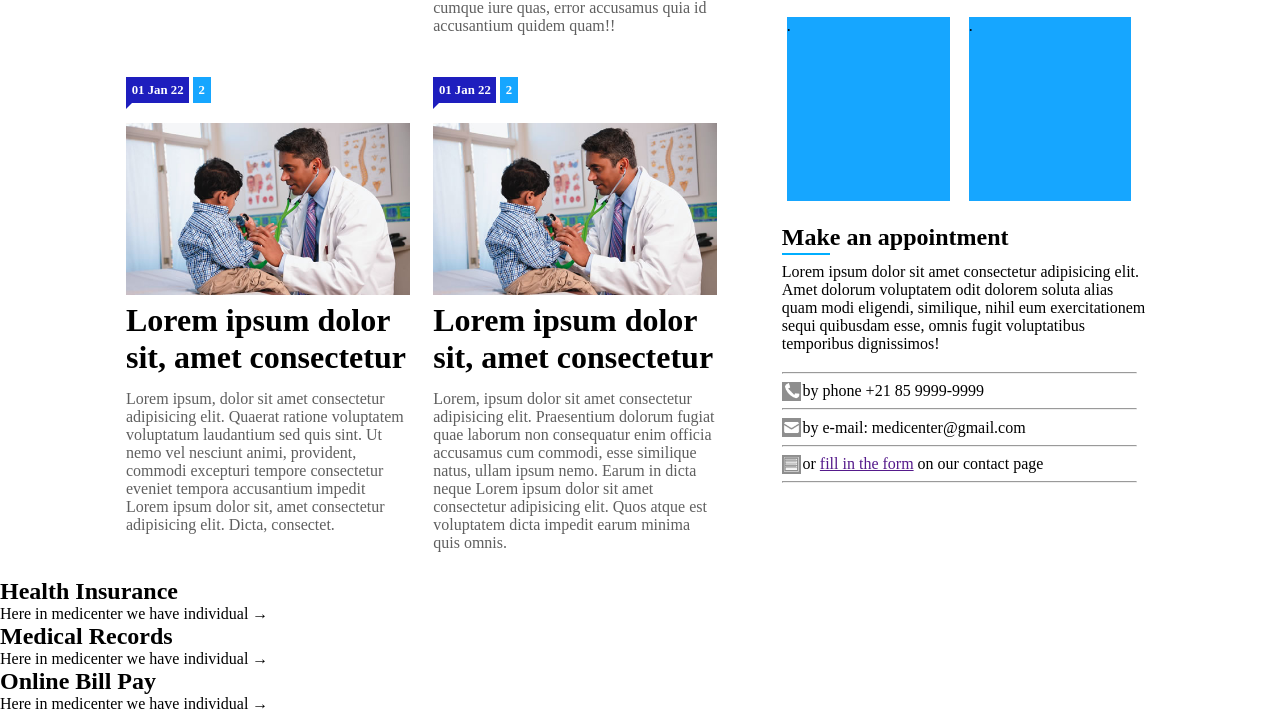
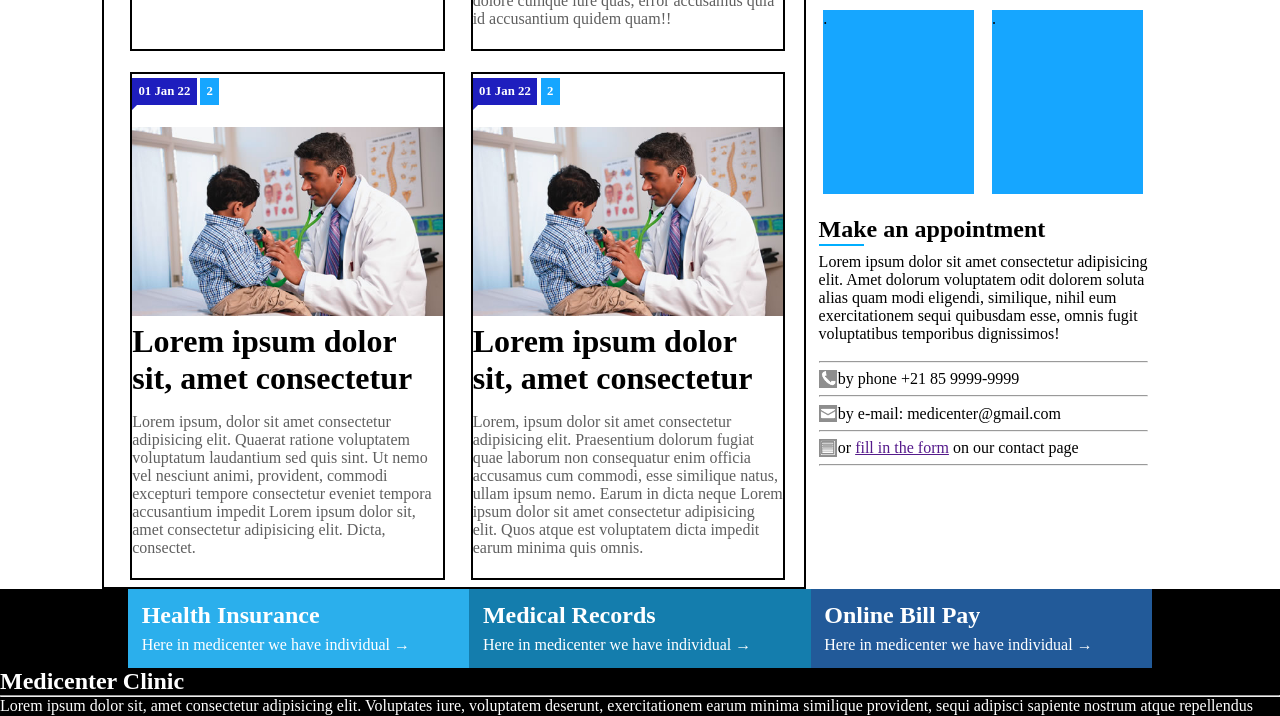
Before and after one commit to vinifell/Atividade-Medicenter, a plain HTML site: page index.html in a window 1280 px wide. Shown: the part 1342-2058 px from the top of the page. Drawn offline with Linux system fonts and the light colour scheme.

Commit message:
Medicenter 4.0

```diff
--- a/index.html
+++ b/index.html
@@ -33,17 +33,17 @@
                 <div id="NT2">2</div>
             </section>
             <section class="Quadrados">
-                <section class="QuadradoEmergencia">
+                <section class="Quadrado1">
                     <h2 class="TQ">Emergency Case</h2>
                     <p class="PQ">if you need a doctor urgently outside of medicenter opening hours, call emergency appointment number for emergency service.</p>
                     <button class="ReadMore">Read More &rightarrow; </button>
                 </section>
-                <section class="QuadradoDoutor">
+                <section class="Quadrado2">
                     <h2 class="TQ">Doctors Timetable</h2>
                     <p class="PQ">Here at medicente we haver individual doctor's lists. Click read more below to see services and current timetable for our doctors.</p>
                     <button class="ReadMore" id="B2">Read more &rightarrow;</button>
                 </section>
-                <section class="QuadradoHoras">
+                <section class="Quadrado3">
                     <h2 id="TituloHoras">Opening hours</h2>
                     <p Class="Day">Monday - Friday</p>
                     <p class="Hours">8:00-17:00</p>
@@ -132,17 +132,19 @@
         </section>
     </main>
     <footer>
-            <section>
-                <h2>Health Insurance</h2>
-                <p>Here in medicenter we have individual &rightarrow;</p>
-            </section>
-            <section>
-                <h2>Medical Records</h2>
-                <p>Here in medicenter we have individual &rightarrow;</p>
-            </section>
-            <section>
-                <h2>Online Bill Pay</h2>
-                <p>Here in medicenter we have individual &rightarrow;</p>
+            <section class="Quadrados">
+                <section class="Quadrado1">
+                    <h2 class="TSB">Health Insurance</h2>
+                    <p class="DSB">Here in medicenter we have individual &rightarrow;</p>
+                </section>
+                <section class="Quadrado2">
+                    <h2 class="TSB">Medical Records</h2>
+                    <p class="DSB">Here in medicenter we have individual &rightarrow;</p>
+                </section>
+                <section class="Quadrado3">
+                    <h2 class="TSB">Online Bill Pay</h2>
+                    <p class="DSB">Here in medicenter we have individual &rightarrow;</p>
+                </section>
             </section>
             <section>
                 <div>
--- a/style.css
+++ b/style.css
@@ -87,17 +87,17 @@ ul{
     margin: 0% 10%;
 }
 
-.QuadradoEmergencia{
+.Quadrado1{
     background-color: rgb(43, 175, 236);
     width: 34%;
 }
 
-.QuadradoDoutor{
+.Quadrado2{
     background-color: rgb(20, 125, 173);
     width: 34%;
 }
 
-.QuadradoHoras{
+.Quadrado3{
     background-color: rgb(34, 90, 153);
     width: 34%;
 }
@@ -220,13 +220,14 @@ ul{
     width: 44.4%;
     padding-bottom: 3%;
     margin: 2% 0% 1% 3.7%;
+    border: 2px solid black;
 }
 
 #PrimeiraColuna{
     margin-left: 8%;
-    margin-right: 0%;
     display: inline-block;
-    width: 49.9%;
+    width: 59%;
+    border: 2px solid black;
 }
 
 main{
@@ -265,7 +266,6 @@ main{
 #SegundaColuna{
     display: flex;
     flex-direction: column;
-    margin-left: 2.1%;
     width: 40%;
     padding: 0%;
 }
@@ -310,3 +310,16 @@ main{
     align-items: center;
     margin-bottom: 2%;
 }
+
+footer{
+    background-color: black;
+    color: white;
+}
+
+.TSB{
+    padding: 4% 0% 2% 4%;
+}
+
+.DSB{
+    padding: 0% 0% 4% 4%;
+}
```
